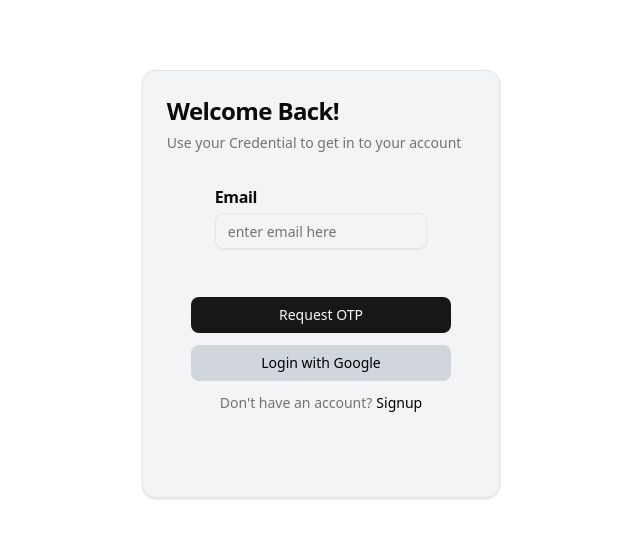
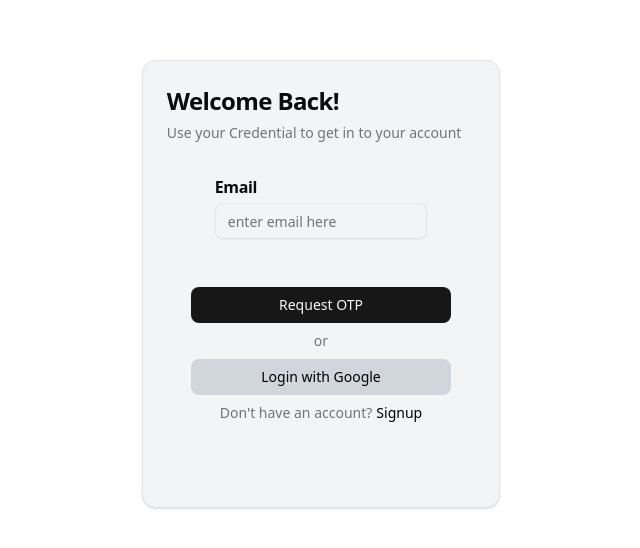
Before and after one commit to MSubhanAli4210/internship-work, a React (Vite) app: page / in a window 1280 px wide. Shown: the part 116-664 px from the top of the page, without its empty margins (319-959 px from the left). Built offline with nearby package versions, Linux system fonts and the light colour scheme.

Commit message:
Login signup design

```diff
--- a/src/@ui/@components/appLogin.tsx
+++ b/src/@ui/@components/appLogin.tsx
@@ -158,17 +158,9 @@ export function AppLogin() {
               <EmailSection Email={Email} setEmail={setEmail} />
             )}
           </CardContent>
-          <CardContent className="flex flex-col gap-3">
-            {/* <Button
-              className="cursor-pointer"
-              onClick={() => {
-                Handlelogin();
-                setShowOTP(true);
-              }}
-            >
-              Request OTP
-            </Button> */}
+          <CardContent className="flex flex-col gap-2">
             {showOTP && Email ? <VerifyButton /> : <RequestOTP />}
+            <CardDescription className="self-center">or</CardDescription>
             <Button className="text-black bg-gray-300 hover:text-white cursor-pointer">
               Login with Google
             </Button>
--- a/src/@ui/@components/appSignin.tsx
+++ b/src/@ui/@components/appSignin.tsx
@@ -211,7 +211,7 @@ export function AppSignup() {
           <CardContent
             className="
               flex flex-col
-              gap-2
+              gap-
             "
           >
             {showUserName ? (
```
